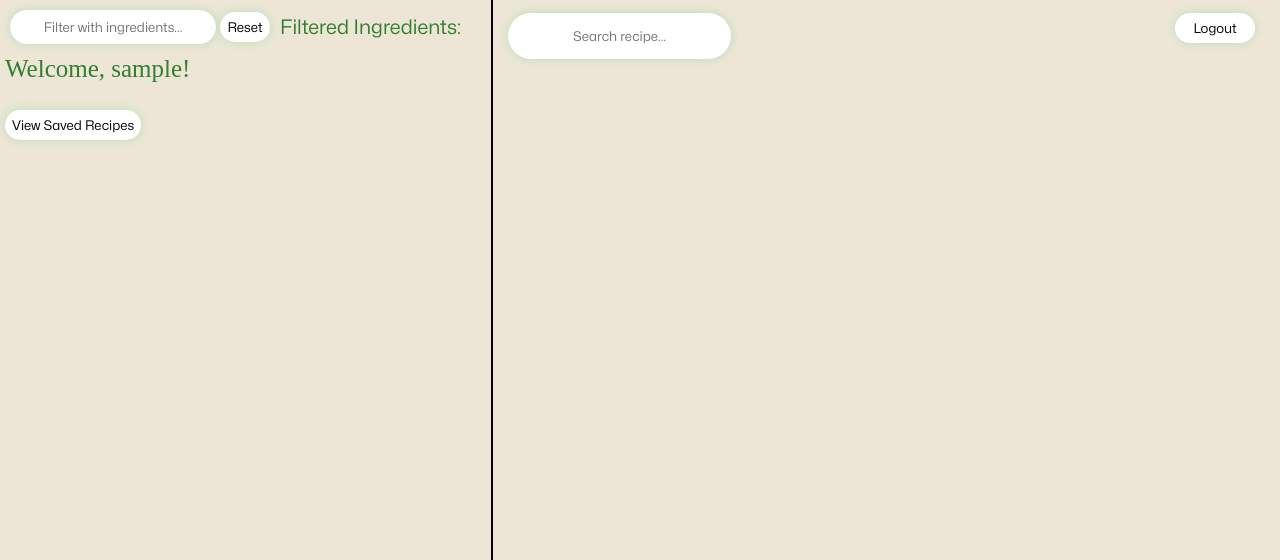
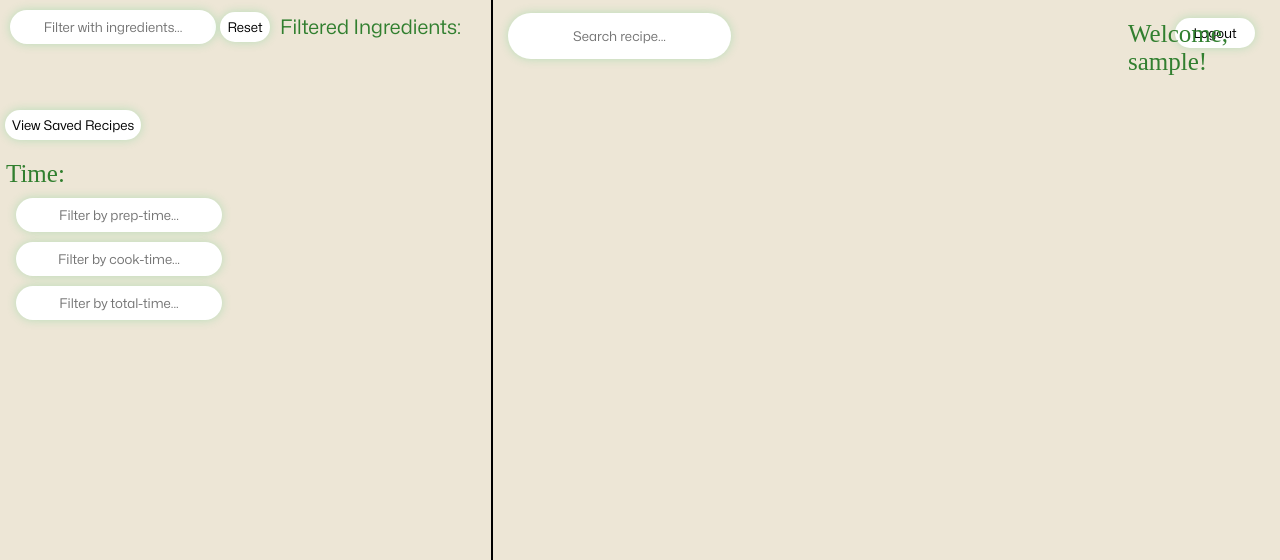
Before and after one commit to Ghufran-Luqman/Uniichef, a Flask app: page /home in a window 1280 px wide. Shown: the top 560 px of the page. Run offline with Flask 3, Linux system fonts and the light colour scheme; the visitor is signed in with stand-in values (Sample User, id 1); data that the repository does not hold is empty; some web fonts are replaced.

Commit message:
cleaner and added time thingys now to actually make them work lol

```diff
--- a/actualNEA/main.py
+++ b/actualNEA/main.py
@@ -165,6 +165,8 @@ def home():
             if wordsfound:
             #if query.upper() in item.upper():#converts the query to uppercase and each name in the list to uppercase and sees if the name contains the query
                 newrecipelist.append(item)#if it does, it adds it to the list
+    if len(newrecipelist) == 0:
+        session['alert'] = 'norecipessearch'
 
     query2 = request.args.get("querying")
 
@@ -315,6 +317,9 @@ def home():
         print("no recipes")
         session['alert'] = "norecipes"
         session['search_history'] = []
+
+
+
     c.close()
     conn.close()
     return render_template("home.html", row=row, newlist=newlist, newrecipelist=newrecipelist, username=username, alert=session['alert'])
--- a/actualNEA/static/maincss.css
+++ b/actualNEA/static/maincss.css
@@ -346,7 +346,8 @@ li::marker {
 .logout {
     right: 25px;
     position: absolute;
-    width: 80px
+    width: 80px;
+    top: 18px;
 }
 
 .saverecipe {
@@ -373,12 +374,13 @@ li::marker {
 }
 
 .username {
-    left: 5px;
     position: absolute;
-    top: 30px;
     z-index: 999;
-    display: absolute
+    display: absolute;
+    top: -5px;
+    margin-left: 1120px;
 }
+
 
 .seelists {
     position: absolute;
@@ -461,7 +463,7 @@ li::marker {
 
 
 .ingredientlist {
-    border: 1px solid green;
+    border: 0px solid green;
     width: 450px;
     position: absolute;
     top: 130px;
@@ -475,7 +477,7 @@ li::marker {
     left: 475px;
     top: 130px;
     position: absolute;
-    border: 1px solid green;
+    border: 0px solid green;
     width: 1000px;
 }
 
@@ -486,3 +488,12 @@ li::marker {
 .saved {
     top: 130px;
 }
+
+.time {
+    border: 0px solid green;
+    height: auto;
+    width: 230px;
+    position: absolute;
+    top: 130px;
+    left: -395px;
+}
--- a/actualNEA/templates/home.html
+++ b/actualNEA/templates/home.html
@@ -18,17 +18,31 @@
             <li><p class="ingredients querying">{{ filter }}</p></li>
         {% endfor %}
         </ul>
+
+        <div class="time">
+        <p class="ingredients">Time:</p>
+        <input class="searchwing preptime" placeholder="Filter by prep-time..." name="preptime" id="preptime" autocomplete="off">
+        <input class="searchwing cooktime" placeholder="Filter by cook-time..." name="cooktime" id="cooktime" autocomplete="off">
+        <input class="searchwing totaltime" placeholder="Filter by total-time..." name="totaltime" id="totaltime" autocomplete="off">
+        </div>
         </div>
     </form>
-    <p class="ingredients username">Welcome, {{ username }}!</p>
     <form action="/lists">
         <button class="reset seelists">View Saved Recipes</button>
     </form>
+
 </div>
 
 {% if alert == "norecipes" %}
 <script>
     alert("There are no recipes with that ingredient.")
+    window.location.href = "/home"
+</script>
+
+{% elif alert == "norecipessearch" %}
+<script>
+    alert("There are no recipes with that name.")
+    window.location.href = "/home"
 </script>
 
 {% endif %}
@@ -38,6 +52,8 @@
     <input type="text" id="search" autocomplete="off" name="Query" class="search" placeholder="Search recipe...">
     <input type="submit" value="Search" hidden>
 </form>
+
+<p class="ingredients username">Welcome, {{ username }}!</p>
 
 <form action="logout">
 <button class="reset logout" id="logout" type='submit' name="logout">Logout</button>
```
